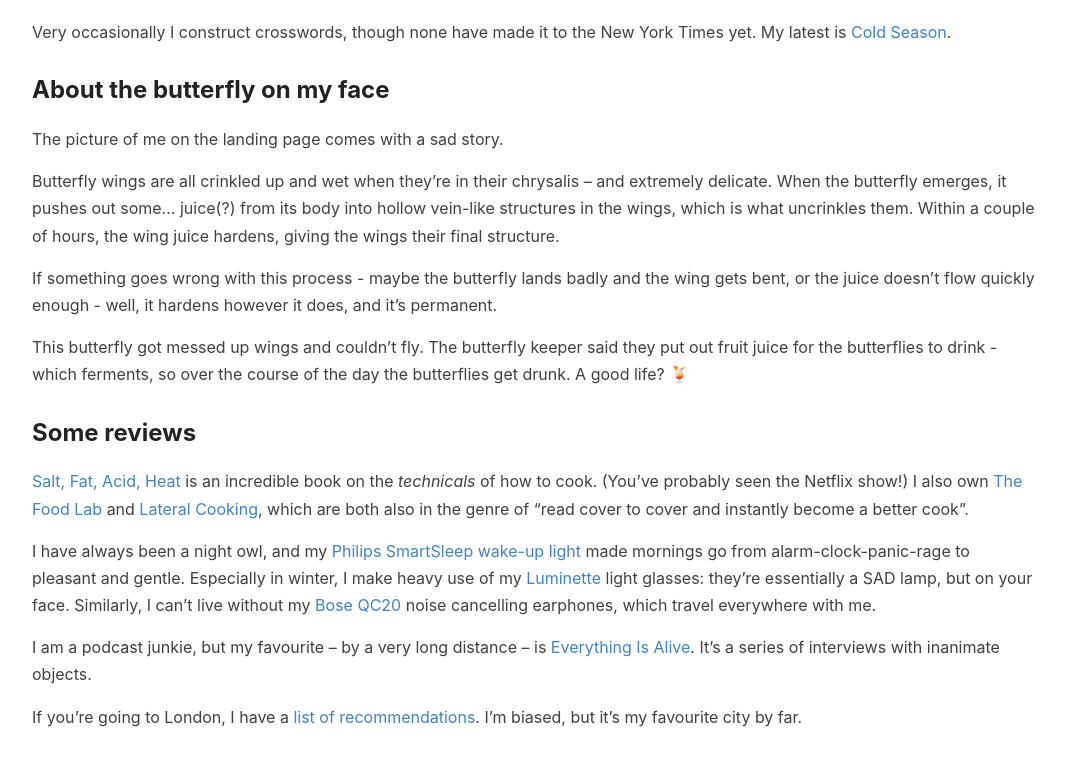
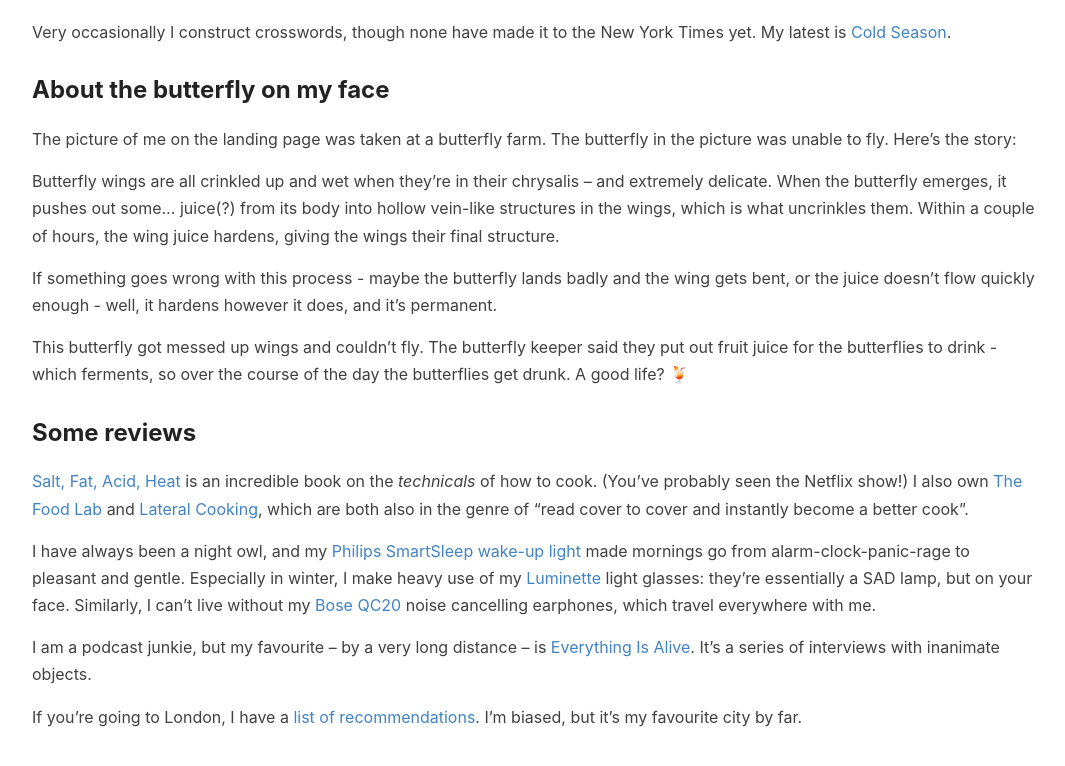
Before and after one commit to helgridly/helgridly.github.io, a Jekyll site: the page built from _pages/bio.md, in a window 1280 px wide and 900 px high, scrolled down 754 px, cut to the strip 131-897 px from the top of the window. Shown: the whole strip, without its empty margins (106-1171 px from the left). Built offline with Jekyll 4.4.1, drawn with Linux system fonts in a browser that asks for light colours.

Commit message:
better butterfly intro

```diff
--- a/_pages/bio.md
+++ b/_pages/bio.md
@@ -20,7 +20,7 @@ Very occasionally I construct crosswords, though none have made it to the New Yo
 
 ## About the butterfly on my face
 
-The picture of me on the landing page comes with a sad story.
+The picture of me on the landing page was taken at a butterfly farm. The butterfly in the picture was unable to fly. Here's the story:
 
 Butterfly wings are all crinkled up and wet when they're in their chrysalis -- and extremely delicate. When the butterfly emerges, it pushes out some... juice(?) from its body into hollow vein-like structures in the wings, which is what uncrinkles them. Within a couple of hours, the wing juice hardens, giving the wings their final structure.
 
```
